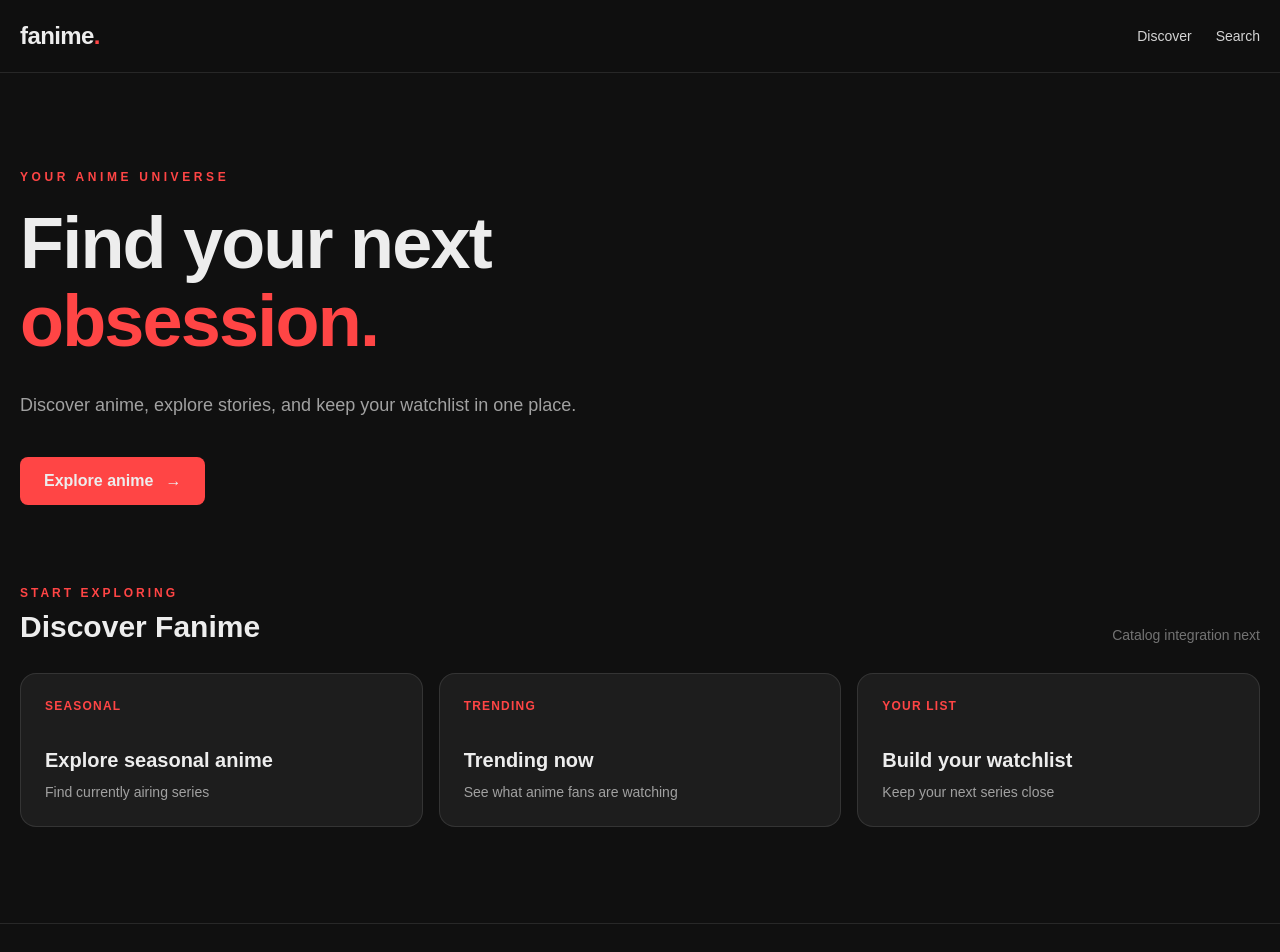
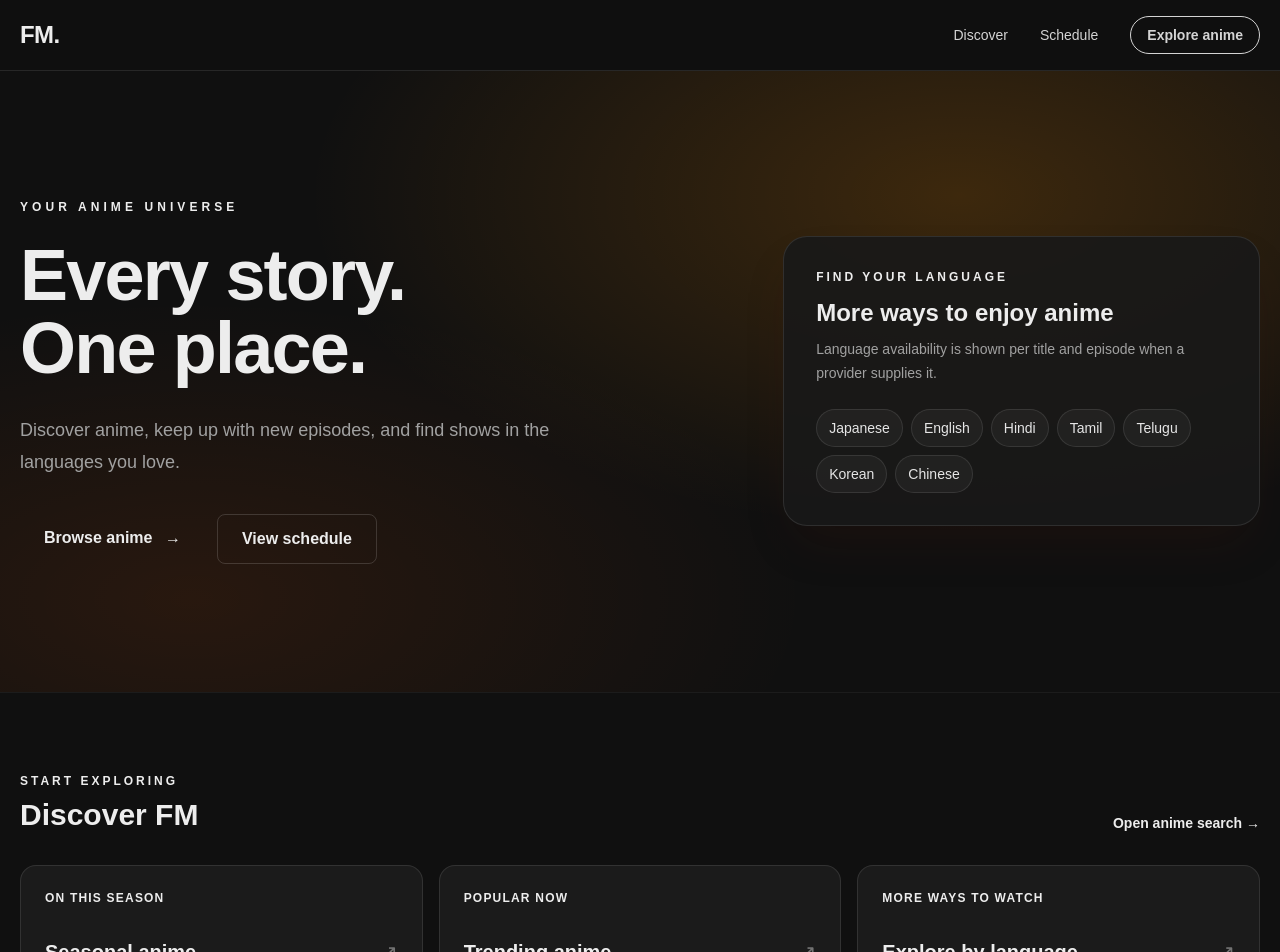
Before and after one commit to dangerahmaddon1-commits/Fanime, a Next.js app: page / in a window 1280 px wide. Shown: the top 952 px of the page. Built offline with nearby package versions, Linux system fonts and the light colour scheme; no server answers.

Commit message:
Build orange FM homepage and language discovery

```diff
--- a/src/app/page.tsx
+++ b/src/app/page.tsx
@@ -1,14 +1,51 @@
-const picks = [
-  { title: "Explore seasonal anime", detail: "Find currently airing series", tag: "SEASONAL" },
-  { title: "Trending now", detail: "See what anime fans are watching", tag: "TRENDING" },
-  { title: "Build your watchlist", detail: "Keep your next series close", tag: "YOUR LIST" },
+const languageOptions = ["Japanese", "English", "Hindi", "Tamil", "Telugu", "Korean", "Chinese"];
+
+const discoveryCards = [
+  { title: "Seasonal anime", detail: "Follow the shows airing this season.", tag: "ON THIS SEASON", href: "/search?season=WINTER" },
+  { title: "Trending anime", detail: "Find the titles everyone is talking about.", tag: "POPULAR NOW", href: "/search?sort=TRENDING_DESC" },
+  { title: "Explore by language", detail: "Discover anime with the audio language you prefer.", tag: "MORE WAYS TO WATCH", href: "/search" },
 ];
 
 export default function HomePage() {
-  return <main className="min-h-screen">
-    <header className="sticky top-0 z-10 border-b border-white/10 bg-[#101010]/90 backdrop-blur"><div className="mx-auto flex max-w-7xl items-center justify-between px-5 py-5"><a href="/" className="text-2xl font-black tracking-tight">fanime<span className="text-[#ff4545]">.</span></a><nav className="flex items-center gap-6 text-sm text-neutral-300"><a href="#discover" className="hover:text-white">Discover</a><a href="/search" className="hover:text-white">Search</a></nav></div></header>
-    <section className="mx-auto max-w-7xl px-5 pb-20 pt-24"><p className="mb-5 text-xs font-bold tracking-[.3em] text-[#ff4545]">YOUR ANIME UNIVERSE</p><h1 className="max-w-3xl text-5xl font-black leading-[1.08] tracking-tight sm:text-7xl">Find your next <span className="text-[#ff4545]">obsession.</span></h1><p className="mt-7 max-w-xl text-lg leading-8 text-neutral-400">Discover anime, explore stories, and keep your watchlist in one place.</p><a href="#discover" className="mt-9 inline-flex rounded-lg bg-[#ff4545] px-6 py-3 font-bold text-white transition hover:bg-red-500">Explore anime <span className="ml-3">→</span></a></section>
-    <section id="discover" className="mx-auto max-w-7xl px-5 pb-24"><div className="mb-7 flex items-end justify-between"><div><p className="text-xs font-bold tracking-[.25em] text-[#ff4545]">START EXPLORING</p><h2 className="mt-2 text-3xl font-bold">Discover Fanime</h2></div><span className="text-sm text-neutral-500">Catalog integration next</span></div><div className="grid gap-4 md:grid-cols-3">{picks.map((item) => <article key={item.tag} className="rounded-2xl border border-white/10 bg-[#1d1d1d] p-6"><p className="text-xs font-bold tracking-widest text-[#ff4545]">{item.tag}</p><h3 className="mt-8 text-xl font-bold">{item.title}</h3><p className="mt-2 text-sm text-neutral-400">{item.detail}</p></article>)}</div></section>
-    <footer className="border-t border-white/10 px-5 py-8 text-center text-sm text-neutral-500">Fanime · Your anime universe</footer>
-  </main>;
+  return (
+    <main className="min-h-screen overflow-hidden">
+      <header className="sticky top-0 z-20 border-b border-white/10 bg-[#101010]/85 backdrop-blur-xl">
+        <div className="mx-auto flex max-w-7xl items-center justify-between px-5 py-4">
+          <a href="/" aria-label="FM F Anime home" className="text-2xl font-black tracking-tight">FM<span className="text-[var(--accent)]">.</span></a>
+          <nav className="flex items-center gap-5 text-sm text-neutral-300 sm:gap-8">
+            <a href="/search" className="transition hover:text-white">Discover</a>
+            <a href="/schedule" className="transition hover:text-white">Schedule</a>
+            <a href="/search" className="rounded-full border border-[var(--accent)]/60 px-4 py-2 font-semibold text-[var(--accent)] transition hover:bg-[var(--accent)] hover:text-black">Explore anime</a>
+          </nav>
+        </div>
+      </header>
+
+      <section className="relative isolate border-b border-white/5">
+        <div className="pointer-events-none absolute inset-0 -z-10 bg-[radial-gradient(ellipse_at_75%_20%,rgba(255,145,0,.19),transparent_48%),radial-gradient(ellipse_at_15%_85%,rgba(255,94,0,.10),transparent_40%)]" />
+        <div className="mx-auto grid max-w-7xl gap-12 px-5 py-24 sm:py-32 lg:grid-cols-[1.2fr_.8fr] lg:items-center">
+          <div>
+            <p className="mb-6 text-xs font-bold tracking-[.34em] text-[var(--accent)]">YOUR ANIME UNIVERSE</p>
+            <h1 className="max-w-3xl text-5xl font-black leading-[1.02] tracking-tight sm:text-7xl">Every story.<br /><span className="text-[var(--accent)]">One place.</span></h1>
+            <p className="mt-7 max-w-xl text-lg leading-8 text-neutral-400">Discover anime, keep up with new episodes, and find shows in the languages you love.</p>
+            <div className="mt-9 flex flex-wrap gap-3">
+              <a href="/search" className="rounded-lg bg-[var(--accent)] px-6 py-3 font-bold text-black transition hover:brightness-110">Browse anime <span className="ml-2">→</span></a>
+              <a href="/schedule" className="rounded-lg border border-white/15 px-6 py-3 font-semibold text-white transition hover:border-white/40">View schedule</a>
+            </div>
+          </div>
+          <div className="rounded-3xl border border-white/10 bg-[#191919]/90 p-6 shadow-2xl shadow-orange-950/20 sm:p-8">
+            <p className="text-xs font-bold tracking-[.25em] text-[var(--accent)]">FIND YOUR LANGUAGE</p>
+            <h2 className="mt-3 text-2xl font-bold">More ways to enjoy anime</h2>
+            <p className="mt-2 text-sm leading-6 text-neutral-400">Language availability is shown per title and episode when a provider supplies it.</p>
+            <div className="mt-6 flex flex-wrap gap-2">{languageOptions.map((language) => <span key={language} className="rounded-full border border-white/10 bg-white/[.04] px-3 py-2 text-sm text-neutral-200">{language}</span>)}</div>
+          </div>
+        </div>
+      </section>
+
+      <section className="mx-auto max-w-7xl px-5 py-20">
+        <div className="mb-8 flex flex-wrap items-end justify-between gap-4"><div><p className="text-xs font-bold tracking-[.25em] text-[var(--accent)]">START EXPLORING</p><h2 className="mt-2 text-3xl font-bold">Discover FM</h2></div><a href="/search" className="text-sm font-semibold text-[var(--accent)] hover:underline">Open anime search →</a></div>
+        <div className="grid gap-4 md:grid-cols-3">{discoveryCards.map((item, index) => <a key={item.tag} href={item.href} className="group rounded-2xl border border-white/10 bg-[#1b1b1b] p-6 transition hover:-translate-y-1 hover:border-[var(--accent)]/50"><p className="text-xs font-bold tracking-widest text-[var(--accent)]">{item.tag}</p><div className="mt-8 flex items-center justify-between"><h3 className="text-xl font-bold">{item.title}</h3><span className="text-xl text-neutral-500 transition group-hover:translate-x-1 group-hover:text-[var(--accent)]">↗</span></div><p className="mt-2 text-sm leading-6 text-neutral-400">{item.detail}</p></a>)}</div>
+      </section>
+      <footer className="border-t border-white/10 px-5 py-8 text-center text-sm text-neutral-500">FM · F Anime · Your anime universe</footer>
+    </main>
+  );
 }
```
